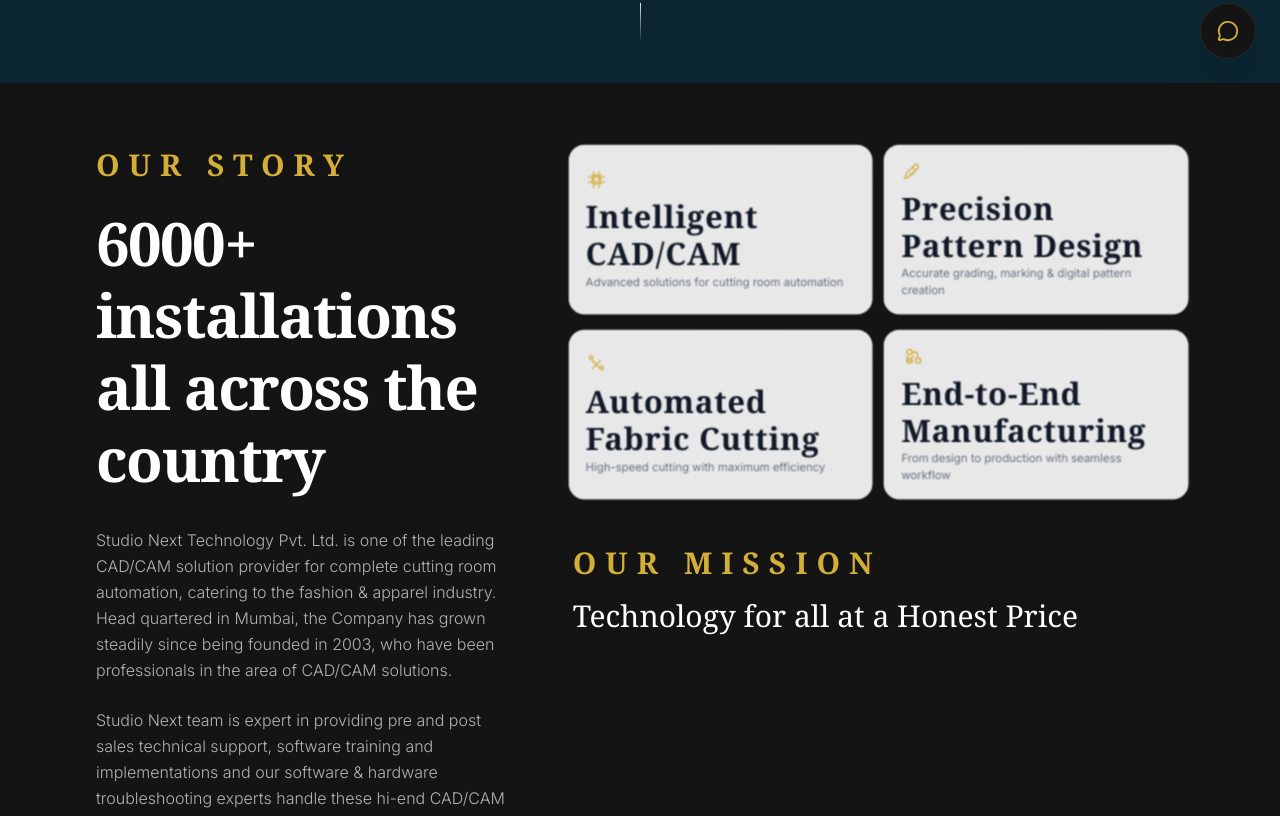
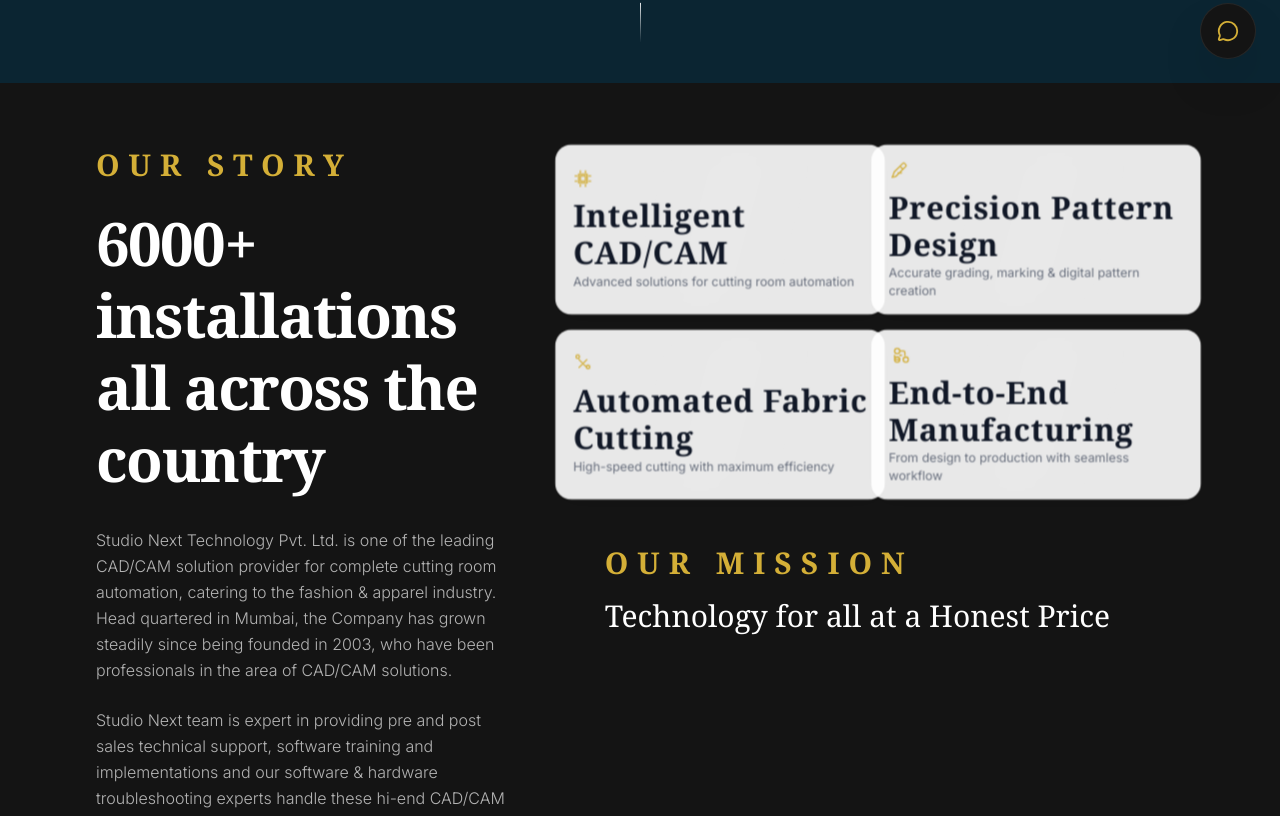
Before and after one commit to Trislaaa/Studio_Next, a Next.js app: page / in a window 1280 px wide. Shown: the part 717-1533 px from the top of the page. Built offline with nearby package versions, Linux system fonts and the light colour scheme; a web font is replaced by a local one.

Commit message:
Adjust mission block alignment

```diff
--- a/src/app/page.tsx
+++ b/src/app/page.tsx
@@ -680,8 +680,8 @@
                 { title: 'End-to-End Manufacturing', desc: 'From design to production with seamless workflow', icon: 'workflow' },
               ].map((feature, i) => (
                 <FadeInSection key={i} delay={i * 120} className="h-full min-w-0">
-                  <TiltCard className="h-[165px] w-full max-w-[320px]">
-                    <div className="bg-white/90 backdrop-blur-md p-4 rounded-xl shadow-[0_4px_20px_-10px_rgba(0,0,0,0.05)] border border-gray-100 flex flex-col justify-center gap-2 h-full min-w-0">
+                  <TiltCard className="w-[calc(100vw-2.5rem)] max-w-[320px] h-[140px] sm:w-[320px] sm:h-[165px]">
+                    <div className="bg-white/90 backdrop-blur-md p-3 sm:p-4 rounded-xl shadow-[0_4px_20px_-10px_rgba(0,0,0,0.05)] border border-gray-100 flex flex-col justify-center gap-1.5 sm:gap-2 h-full w-full min-w-0 overflow-hidden">
                       <div className="text-[#d29d42] h-4 w-4 sm:h-5 sm:w-5 shrink-0">
                         <svg fill="none" stroke="currentColor" viewBox="0 0 24 24" className="w-full h-full">
                           {feature.icon === 'cpu' && <path strokeLinecap="round" strokeLinejoin="round" strokeWidth={1.5} d="M9 3v2M15 3v2M9 19v2M15 19v2M3 9h2M3 15h2M19 9h2M19 15h2M7 7h10v10H7V7zm2 2v6h6V9H9z" />}
@@ -691,8 +691,8 @@
                         </svg>
                       </div>
                       <div className="min-w-0">
-<h4 className="min-h-[2.6rem] sm:min-h-[3.1rem] text-[10px] sm:text-[12px] lg:text-[14px] font-black text-[#111827] mb-0.5 leading-none tracking-wide break-words">{feature.title}</h4>
-                        <p className="text-[9px] sm:text-[10px] lg:text-[11px] text-[#6B7280] font-normal leading-snug break-words">{feature.desc}</p>
+<h4 className="min-h-[2.8rem] sm:min-h-[3.1rem] text-[11px] sm:text-[13px] lg:text-[15px] font-black text-[#111827] mb-0.5 leading-none tracking-wide break-words">{feature.title}</h4>
+                        <p className="text-[9px] sm:text-[11px] lg:text-[12px] text-[#6B7280] font-normal leading-snug break-words min-h-[1.8rem] sm:min-h-0">{feature.desc}</p>
                       </div>
                     </div>
                   </TiltCard>
@@ -700,7 +700,7 @@
               ))}
             </div>
 
-            <div className="mt-8 sm:mt-10 lg:mt-12 max-w-xl">
+            <div className="mt-6 sm:mt-10 lg:mt-12 w-full pl-2 sm:pl-4 lg:pl-6 xl:pl-8">
               <FadeInSection>
                 <h4 className="text-[#d29d42] text-[10px] tracking-[0.3em] font-bold mb-3 sm:mb-4 uppercase">OUR MISSION</h4>
                 <p className="text-white text-xl sm:text-2xl lg:text-3xl font-serif leading-tight">
```
